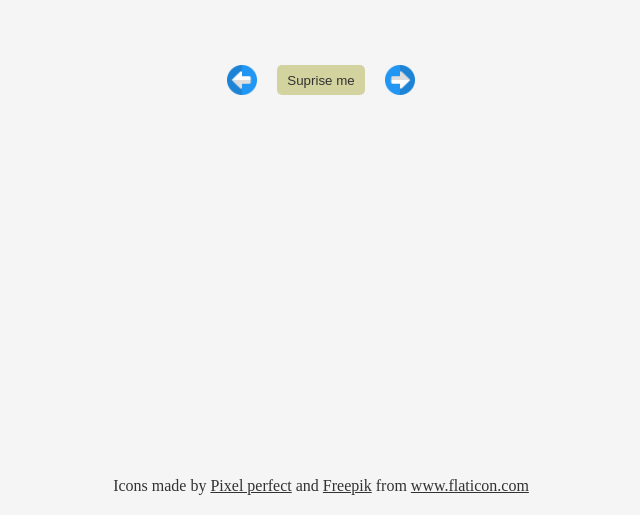
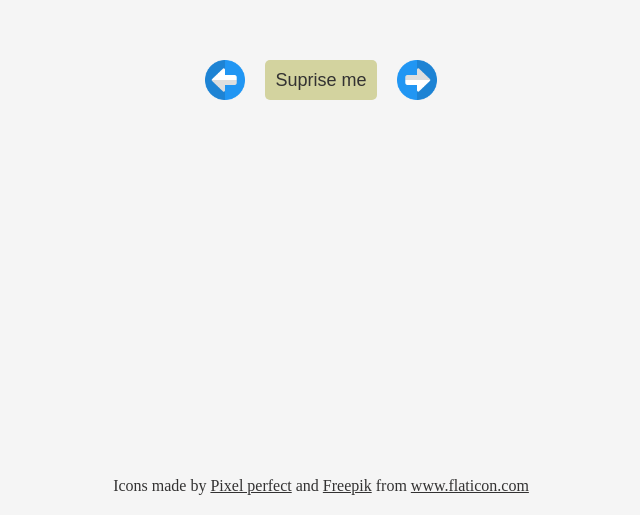
Before and after one commit to Code-Kat/din-psykolog, a React (Create React App) app: page / in a window 1280 px wide. Shown: the part 285-800 px from the top of the page, without its empty margins (319-959 px from the left). Built offline with nearby package versions, Linux system fonts and the light colour scheme; no server answers.

Commit message:
minor css changes to text and buttons

```diff
--- a/src/App.css
+++ b/src/App.css
@@ -21,6 +21,7 @@ a {
   position: absolute;
   bottom: 20px;
   text-align: center;
+  padding: 0 30px;
 }
 
 .buttons {
@@ -30,7 +31,7 @@ a {
 }
 
 .button {
-  height: 30px;
+  height: 40px;
   margin: 10px;
   cursor: pointer;
   transition: all 0.3s;
@@ -40,13 +41,10 @@ a {
   transform: rotate(180deg);
 }
 
-.arrowRight:hover,
-.arrowLeft:hover {
-}
-
 .centerButton {
   border: none;
   outline: none;
+  font-size: 18px;
   background-color: rgb(211, 211, 159);
   padding: 0 10px;
   border-radius: 5px;
```
Also changed, not shown: src/index.js (+6 -6 lines).
